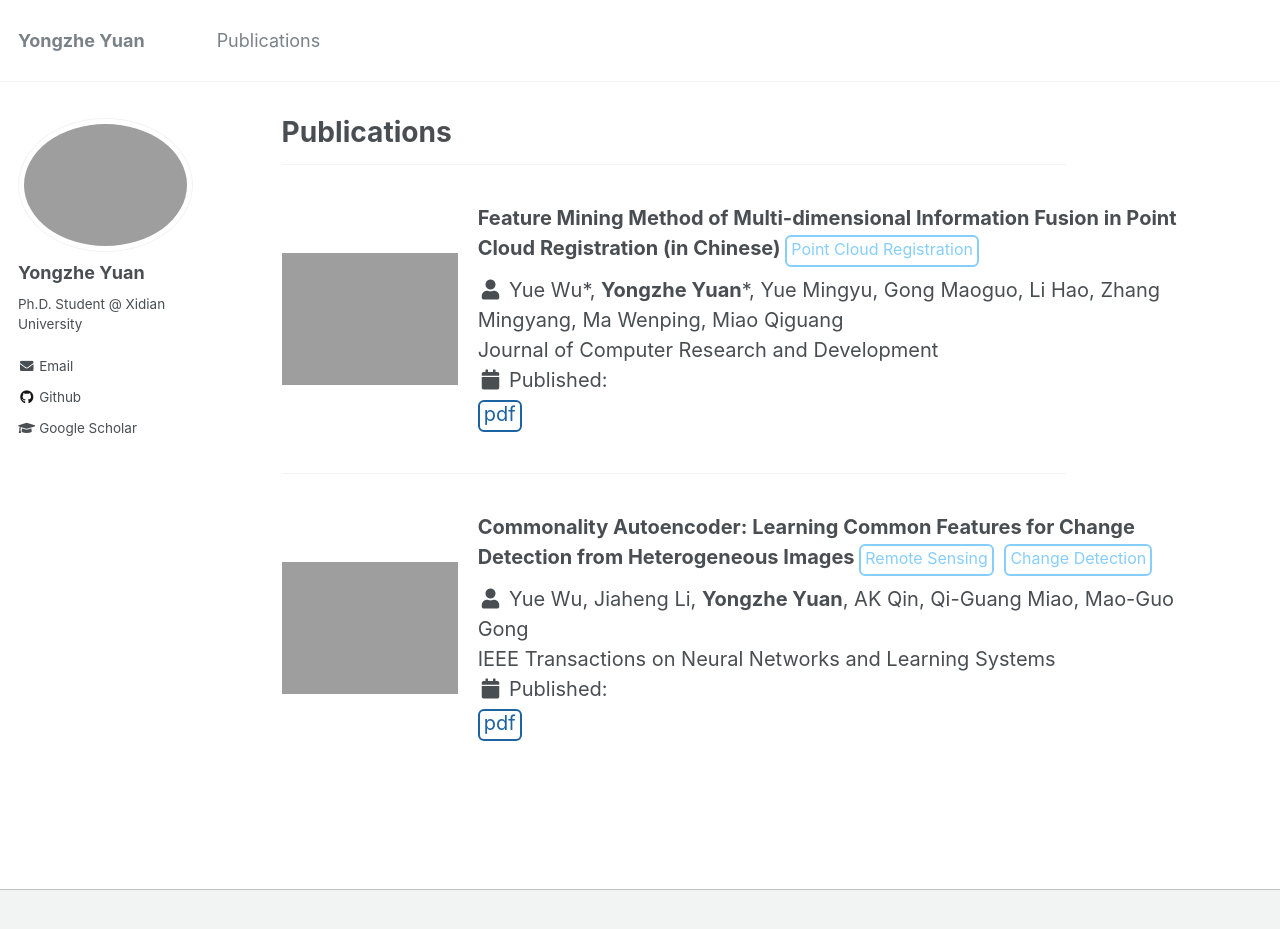
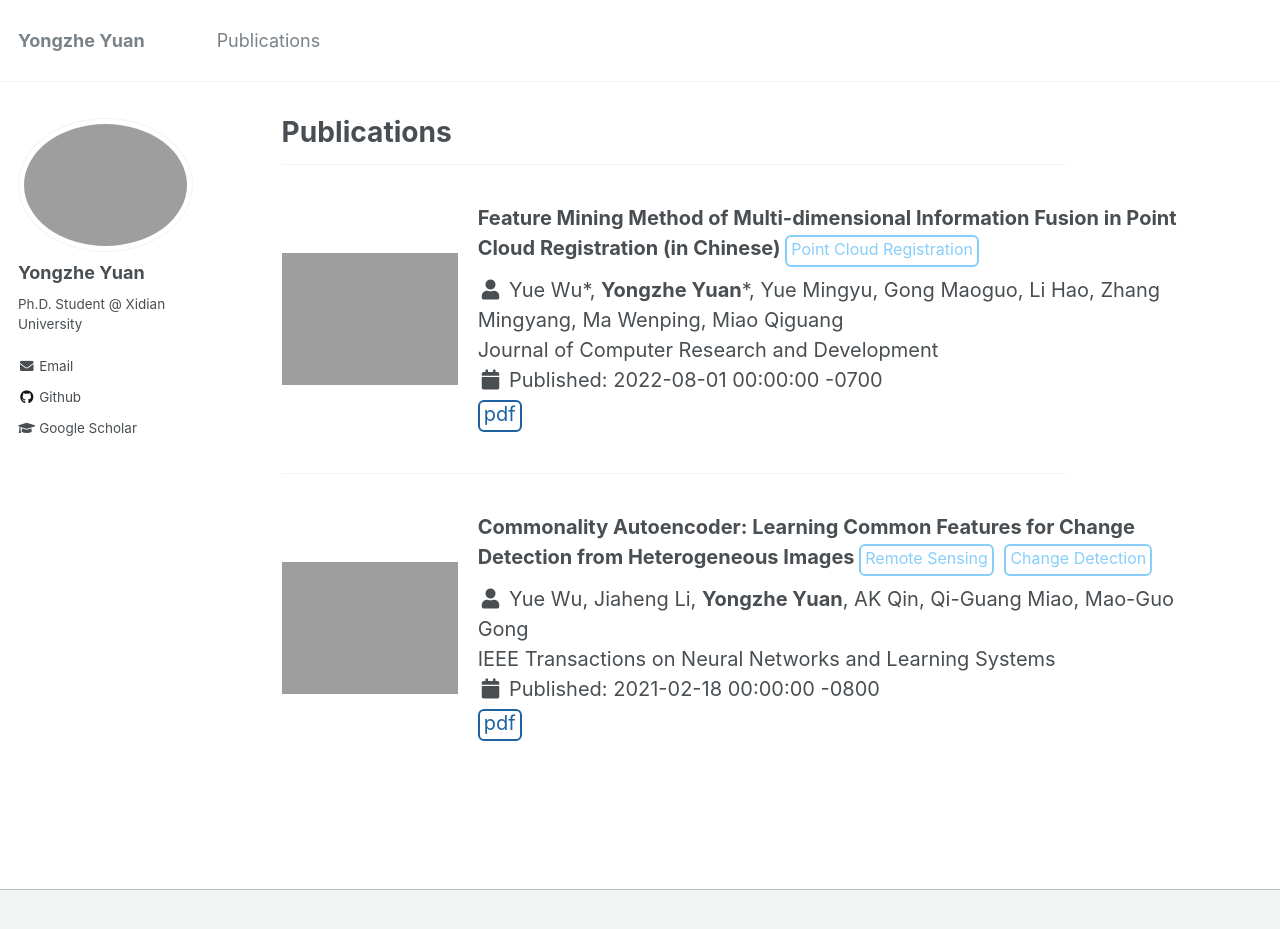
Before and after one commit to YYZMARS/YYZMARS.github.io, a Jekyll site: the page built from _pages/publications.md, in a window 1280 px wide and 962 px high. Shown: the top 929 px of the window. Built offline with Jekyll 4.4.1, drawn with Linux system fonts in a browser that asks for light colours.

Commit message:
Update archive-single-pub.html

```diff
--- a/_includes/archive-single-pub.html
+++ b/_includes/archive-single-pub.html
@@ -44,7 +44,8 @@
             <i class="fas fa-fw fa-user" aria-hidden="true"></i> {{ post.author }}<br>
             {{ post.venue }}<br>
 
-            <i class="fas fa-fw fa-calendar" aria-hidden="true"></i> Published: {{ post.dd }}<br>
+            <i class="fas fa-fw fa-calendar" aria-hidden="true"></i>
+            Published: <time datetime="2022-11-03T00:00:00-07:00"> {{ post.date }}</time><br>
 
 
             <span style="display: block; margin-top:4px">
```
